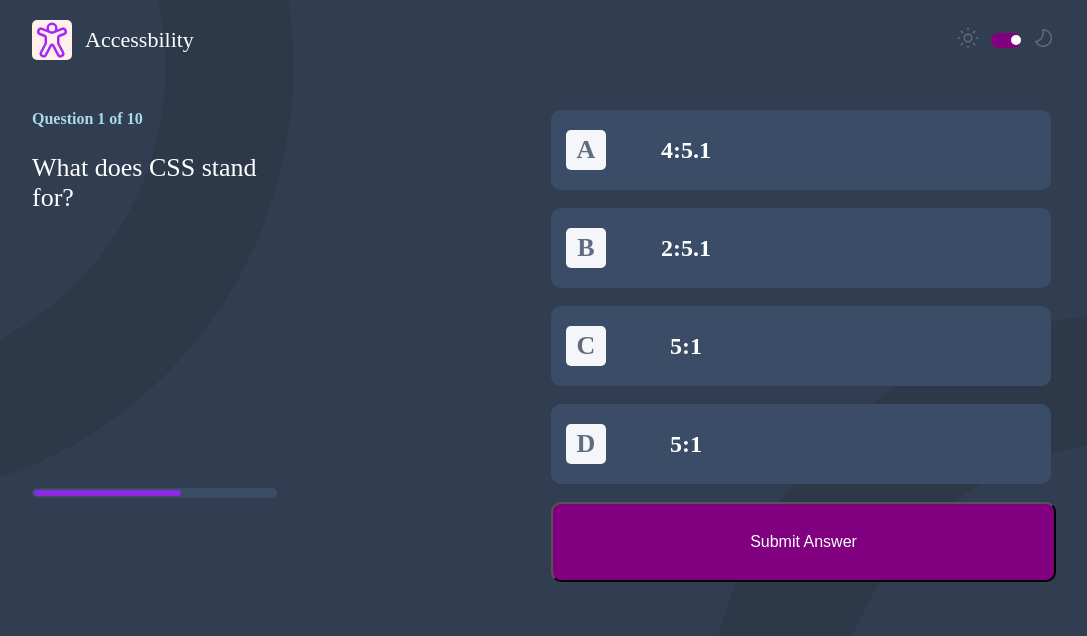
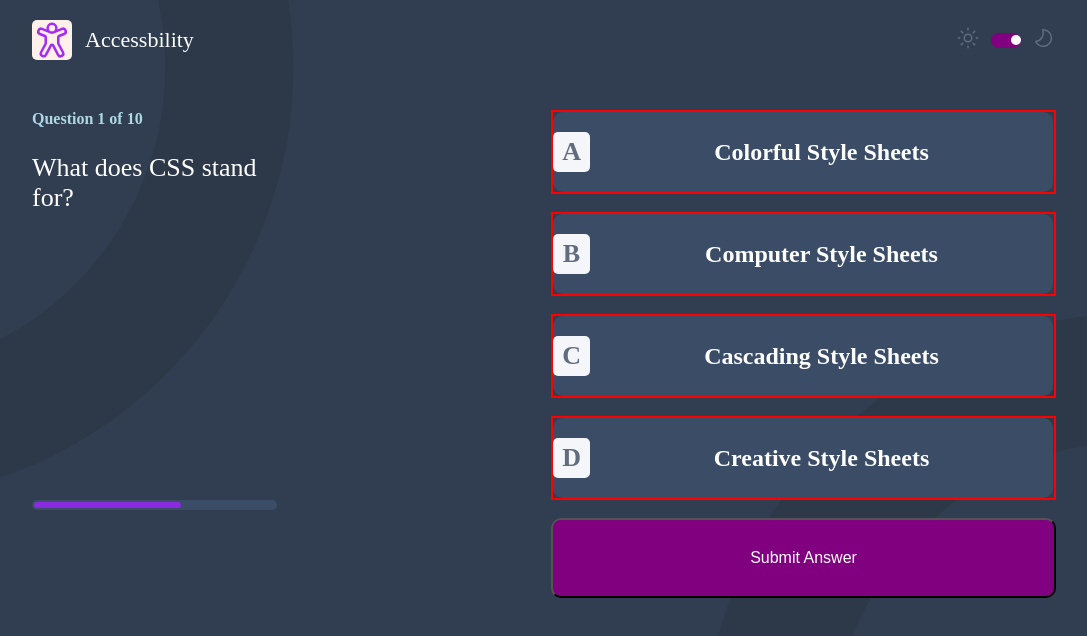
Before and after one commit to 23nosurrend/Test-App, a React (Vite) app: page /Question/1 in a window 1280 px wide. Shown: the top 636 px of the page, without its empty margins (96-1183 px from the left). Built offline with nearby package versions, Linux system fonts and the light colour scheme.

Commit message:
I have added hover on select

```diff
--- a/src/components/Page1.tsx
+++ b/src/components/Page1.tsx
@@ -11,29 +11,53 @@ import "../styles/Tab.css"
 import Data from "../assets/json/data.json"
 
 function Page(){
-    const [selectedTab,setSelectedTab]=useState("")
-    const[isCorrect,setIsCorrect]=useState(false)
+    const [selectedTab,setSelectedTab]=useState<number|null>(null)
     const navigate=useNavigate()
+    const handleTabClick=(index:number,indexTab:number)=>{
+        navigate(`/question/${index}`)
+        setSelectedTab(indexTab)
+    }
+//this si for submit
 
 
-    const handleTabSelect=(tab:string,correct:boolean)=>{
-        setSelectedTab(tab)
-        setIsCorrect(correct)
+
+
+
+
+
+
+    const param=useParams<{index?:string}>()
+    let num:number;
+    if(param.index){
+        num= parseInt(param.index)
+    }else{
+         num=0
     }
+    // const num=param.index ?parseInt(param.index):0;
+    // console.log(num)
 
-    const handleSubmit=()=>{
-        navigate(`/answer/${selectedTab}`)
-    }
-
-    const param=useParams()
-    const num=param.index
     const category=Data.quizzes[num]
+    console.log(category)
     const firstQuestion=category.questions[0]
     const numberOfQuestions=category.questions.length
     const option=firstQuestion.options
-    console.log(option)
+    const realAnswer:string=firstQuestion.answer
 
+    const submitBtn=()=>{
+    if(selectedTab!==null){
+        if(realAnswer===option[selectedTab]){
+            alert("you made it")
+        }else{
+            alert("no")
+        }
 
+    }else{
+        alert("please select answer")
+    }
+ }
+    console.log("answers:",option)
+
+    const head:[string,string,string,string]=["A","B","C","D"]
 
     return(
           <div>
@@ -54,17 +78,31 @@ function Page(){
                 </div>
                 <div>
                 <div>
-                    <Tab isSelected={selectedTab=="A"} isCorrect={isCorrect} onClick={() => handleTabSelect("A",true)} text="4:5.1" path="/Question" head="A" backColor="#F4F6FA" textColor="#626C7F" className="custom-tab"/><br></br>
-                    <Tab  isSelected={selectedTab=="B"} isCorrect={isCorrect} onClick={() => handleTabSelect("B",false)}  text="2:5.1" path="/Question" head="B" backColor="#F4F6FA" textColor="#626C7F"  className="custom-tab"  /><br></br>
+                    {option.map((answers:string,Tabindex:number)=>(
+                    <div>
+
+                    <Tab
+                    isSelected={selectedTab===Tabindex}
+                    key={Tabindex} onClick={()=>handleTabClick(num,Tabindex)}
+                     text={answers} path="/Question" head={head[Tabindex]}
+                      backColor="#F4F6FA"
+                      textColor="#626C7F"
+                       className="custom-tab"
+                       isCorrect={selectedTab!==null&& realAnswer===option[selectedTab]}
+                       /><br></br>
+                    </div>
+                    ))}
+
+                    {/* <Tab  isSelected={selectedTab=="B"} isCorrect={isCorrect} onClick={() => handleTabSelect("B",false)}  text="2:5.1" path="/Question" head="B" backColor="#F4F6FA" textColor="#626C7F"  className="custom-tab"  /><br></br>
                     <Tab  isSelected={selectedTab=="C"} isCorrect={isCorrect} onClick={() => handleTabSelect("C",false)}      text="5:1" path="/Question" head="C" backColor="#F4F6FA" textColor="#626C7F"  className="custom-tab"  /><br></br>
-                    <Tab  isSelected={selectedTab=="D"} isCorrect={isCorrect} onClick={() => handleTabSelect("D",false)} text="5:1" path="/Question" head="D" backColor="#F4F6FA" textColor="#626C7F" className="custom-tab"  /><br></br>
+                    <Tab  isSelected={selectedTab=="D"} isCorrect={isCorrect} onClick={() => handleTabSelect("D",false)} text="5:1" path="/Question" head="D" backColor="#F4F6FA" textColor="#626C7F" className="custom-tab"  /><br></br> */}
                     {/* <Tab text="3.5:1"/>
                     <Tab text="2:5.1"/>
                     <Tab text="5:1"/> */}
                 </div>
                 <div>
 
-                   <Button buttonText="Submit Answer" onClick={handleSubmit} />
+                   <Button buttonText="Submit Answer" onClick={submitBtn} />
 
 
                 </div>
--- a/src/components/Tab.tsx
+++ b/src/components/Tab.tsx
@@ -13,13 +13,15 @@ interface Tabprops{
     textColor?:string;
     className?:string;
     isSelected?:boolean;
+    isCorrect?:boolean;
+
     onClick?:()=>void
-   isCorrect?:boolean
+
 
 
 }
 function Tab({text,svg,head,path,backColor,textColor,className,isSelected,isCorrect,onClick}:Tabprops){
-  const tabClassName=`${className} ${isSelected ? "selected-tab" : ""} ${isCorrect===true ? "correct-tab":isCorrect===false?"incorrect-tab":""}`
+  const tabClassName=`${className} ${isSelected ? "selected": ""  } ${isCorrect !== undefined ? (isCorrect ? "correct" : "incorrect") : ""} `
 
     return(
         <div  className={ tabClassName} onClick={onClick}>
--- a/src/styles/Page.css
+++ b/src/styles/Page.css
@@ -19,11 +19,11 @@
 
 }
 
-/* .custom-tab:hover{
+.custom-tab:hover{
 border:2px solid purple;
 border-radius:10px;
 font-weight: bolder;
-} */
+}
 #div-of-Question-Bar{
     display:flex;
     flex-direction: column;
--- a/src/styles/Tab.css
+++ b/src/styles/Tab.css
@@ -9,12 +9,13 @@
 
 }
 .Tab-div-inner{
-    width:40%;
+    width:100%;
     height:50px;
     display:flex;
     justify-content:space-around;
     align-items: center;
     background-color:#3B4D66 ;
+
 
 
 }
@@ -44,14 +45,23 @@
     display:flex;
     justify-content:center;
     align-items: center;
-   width:50%;
+   width:100%;
 
 }
 
 #Tab-link{
     text-decoration:none
 }
-.selected-tab{
+
+.selected{
     border:2px solid purple;
-    border-radius: 10px;
+    border-radius: 10px
 }
+
+.correct {
+    border:2px solid  green; /* Border color when answer is correct */
+  }
+
+  .incorrect {
+    border:2px solid  red; /* Border color when answer is incorrect */
+  }
```
